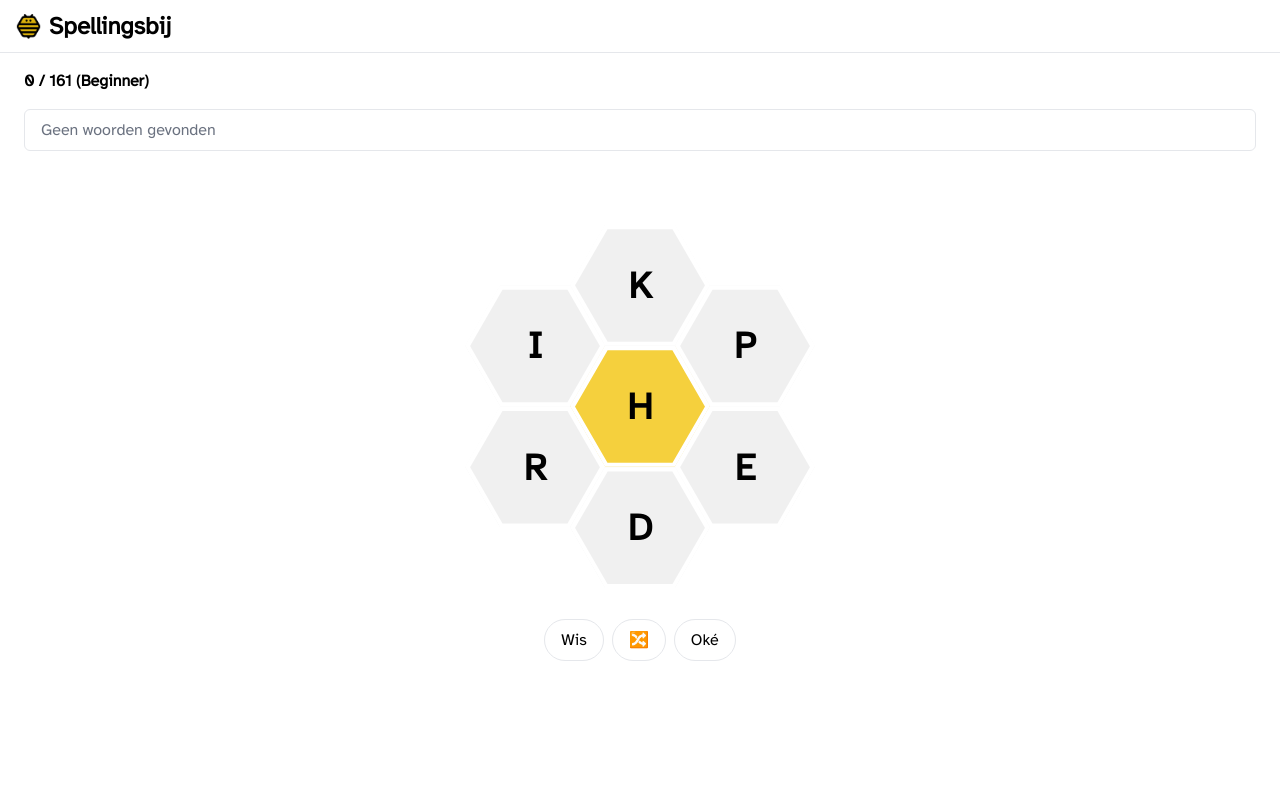
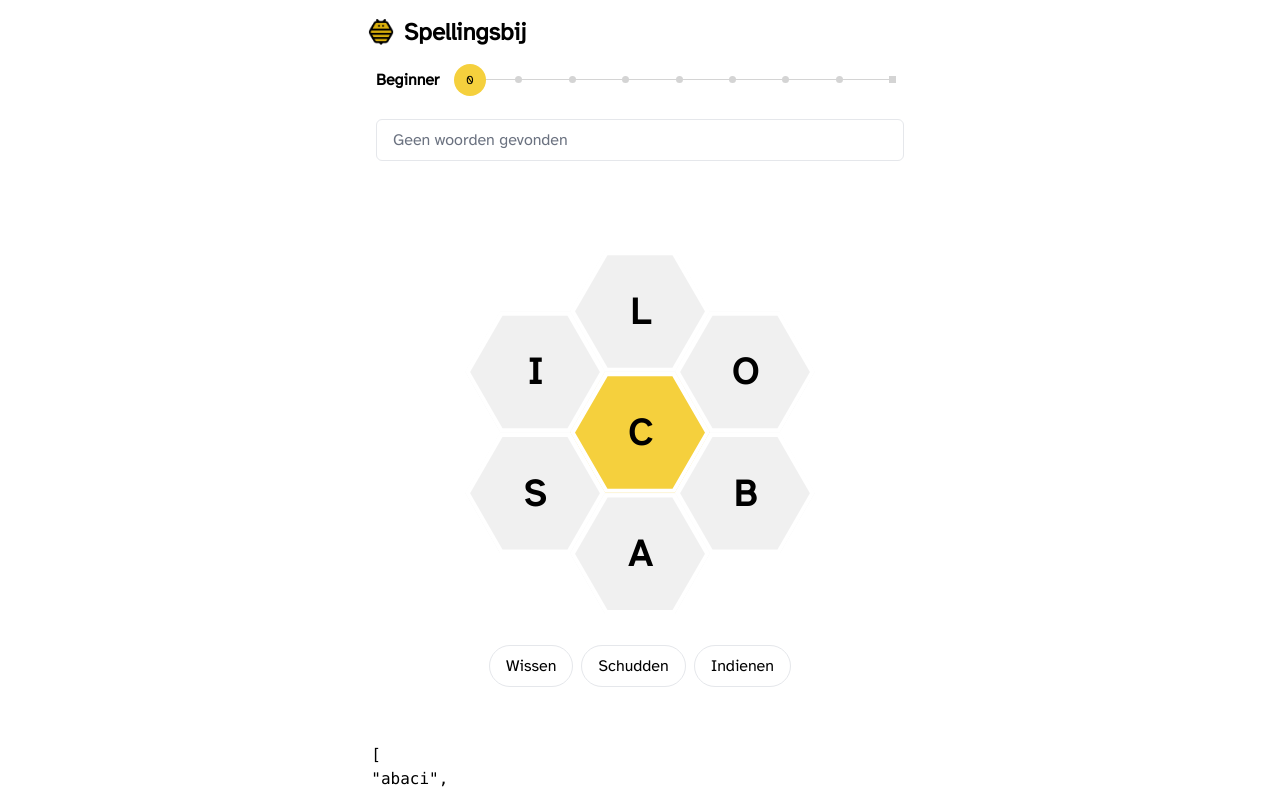
Before and after one commit to Coretteket/spellingsbij, a SvelteKit app: page / in a window 1280 px wide. Shown: the top 793 px of the page. Built offline with nearby package versions, Linux system fonts and the light colour scheme.

Commit message:
progress bar

```diff
--- a/package.json
+++ b/package.json
@@ -23,13 +23,13 @@
     "clsx": "^2.1.0",
     "eslint": "^8.57.0",
     "eslint-config-prettier": "^9.1.0",
-    "eslint-plugin-svelte": "2.36.0-next.10",
+    "eslint-plugin-svelte": "2.36.0-next.12",
     "eslint-plugin-tailwindcss": "^3.15.1",
     "postcss": "^8.4.35",
     "prettier": "^3.2.5",
     "prettier-plugin-svelte": "^3.2.2",
     "prettier-plugin-tailwindcss": "^0.5.12",
-    "svelte": "5.0.0-next.78",
+    "svelte": "5.0.0-next.82",
     "svelte-check": "^3.6.7",
     "tailwindcss": "^3.4.1",
     "tslib": "^2.6.2",
--- a/src/lib/random.ts
+++ b/src/lib/random.ts
@@ -3,7 +3,7 @@
 import { dev } from '$app/environment'
 
 export function createDailyRandom() {
-  // if (dev) return Math.random
+  if (dev) return Math.random
   const df = Intl.DateTimeFormat('en', { timeZone: 'Europe/Amsterdam' })
   return createSeededRandom(df.format(new Date()))
 }
--- a/src/lib/score.ts
+++ b/src/lib/score.ts
@@ -1,4 +1,4 @@
 export function getScore(combi: string[], word: string) {
   if (combi.every((l) => word.includes(l))) return word.length + 7
-  return word.length === 4 ? 1 : word.length
+  return word.length <= 4 ? 1 : word.length
 }
--- /dev/null
+++ b/src/routes/+layout.svelte
@@ -0,0 +1,15 @@
+<script lang="ts">
+  import '@fontsource/atkinson-hyperlegible'
+  import '../app.css'
+
+  const { children } = $props()
+</script>
+
+<main class="mx-auto max-w-xl">
+  <header class="flex items-center gap-2.5 px-4 py-4">
+    <img src="/logo.png" width={26} height={26} alt="" />
+    <h1 class="text-2xl font-bold">Spellingsbij</h1>
+  </header>
+
+  {@render children()}
+</main>
--- a/src/routes/+page.svelte
+++ b/src/routes/+page.svelte
@@ -1,8 +1,6 @@
 <script lang="ts">
-  import '@fontsource/atkinson-hyperlegible'
-  import '../app.css'
-
   import Hive from './hive.svelte'
+  import Progress from './progress.svelte'
 
   import { getScore } from '$lib/score'
   import { shuffle } from '$lib/util'
@@ -16,21 +14,6 @@
   const score = $derived(
     foundWords.reduce((score, word) => score + getScore(data.letters, word), 0)
   )
-
-  const ranks = [0, 3.2, 7.2, 12.2, 23.2, 35.2, 56.2, 72.2, 100]
-  const rankNames = [
-    'Beginner',
-    'Starter',
-    'Op weg',
-    'Netjes',
-    'Goed',
-    'Mooi',
-    'Geweldig',
-    'Fantastisch',
-    'Geniaal'
-  ] as const
-
-  const rank = $derived(rankNames[ranks.findLastIndex((r) => score / data.maxScore >= r / 100)])
 
   let otherLetters = $state(data.letters.filter((l) => l !== data.letter))
   $effect(() => void (otherLetters = data.letters.filter((l) => l !== data.letter)))
@@ -68,14 +51,9 @@
 
 <svelte:window onkeydown={onKeydown} />
 
-<header class="flex items-center gap-2 border-b border-gray-200 px-4 py-2.5">
-  <img src="/logo.png" width={25} height={25} alt="" />
-  <h1 class="text-2xl font-bold">Spellingsbij</h1>
-</header>
+<Progress {score} maxScore={data.maxScore} />
 
-<b class="mx-6 my-4 block">{score} / {data.maxScore} ({rank})</b>
-
-<div class="mx-6 my-4 line-clamp-1 flex gap-2 rounded-md border border-gray-200 px-4 py-2">
+<div class="mx-6 my-6 line-clamp-1 flex gap-2 rounded-md border border-gray-200 px-4 py-2">
   {#each foundWords as word}
     <span class="capitalize">{word.replace('ij', 'ĳ')}</span>
   {/each}
@@ -84,7 +62,7 @@
   {/if}
 </div>
 
-<div class="mx-auto my-4 flex h-10 w-max items-center">
+<div class="mx-auto my-6 flex h-10 w-max items-center">
   <div class="mr-1">
     {#each word as letter}
       <span
@@ -102,10 +80,14 @@
 <Hive {letters} {onPress} class="mx-auto my-4 w-[350px]" />
 
 <div class="mx-auto my-8 flex w-fit gap-2">
-  <button onclick={onDelete} class="rounded-full border px-4 py-2">Wis</button>
-  <button onclick={onShuffle} class="rounded-full border px-4 py-2">&#x1f500;</button>
-  <button onclick={onSubmit} class="rounded-full border px-4 py-2">Oké</button>
+  <button onclick={onDelete} class="rounded-full border px-4 py-2">Wissen</button>
+  <button onclick={onShuffle} class="rounded-full border px-4 py-2">Schudden</button>
+  <button onclick={onSubmit} class="rounded-full border px-4 py-2">Indienen</button>
 </div>
+
+<pre>
+  {JSON.stringify(data.answers, null, 2)}
+</pre>
 
 <style>
   @keyframes blink {
--- /dev/null
+++ b/src/routes/progress.svelte
@@ -0,0 +1,56 @@
+<script lang="ts">
+  import clsx from 'clsx'
+
+  type Props = { score: number; maxScore: number }
+  let { score, maxScore }: Props = $props()
+
+  const ranks = [0, 3.2, 7.2, 12.2, 23.2, 35.2, 56.2, 72.2, 100] as const
+  const rankNames = [
+    'Beginner',
+    'Op weg',
+    'Netjes',
+    'Prima',
+    'Goed',
+    'Mooi',
+    'Super',
+    'Geweldig',
+    'Geniaal'
+  ] as const
+
+  const rankIndex = $derived(ranks.findLastIndex((r) => score / maxScore >= r / 100))
+
+  const style = $derived(`
+    left: ${(rankIndex / (ranks.length - 1)) * 100}%;
+    transform: translateX(${(-rankIndex / (ranks.length - 1)) * 100}%)
+  `)
+</script>
+
+<div class="mx-6 flex items-center justify-stretch">
+  <div class="w-[78px]">
+    <b>{rankNames[rankIndex]}</b>
+  </div>
+  <div class="relative flex-1 py-3">
+    <div class="flex justify-between px-2">
+      <div class="absolute inset-x-3 my-[3px] h-[1px] rounded-full bg-neutral-300"></div>
+      <div
+        class="absolute inset-x-3 my-[3px] h-[1px] origin-left rounded-full bg-[rgb(245,208,61)] transition-all"
+        style="transform: scaleX({(rankIndex / (ranks.length - 1)) * 100}%)"
+      ></div>
+      {#each ranks as _, i}
+        <div
+          class={clsx(
+            'z-10 aspect-square w-[7px] transition-all',
+            i < ranks.length - 1 && 'rounded-full',
+            i <= rankIndex ? 'bg-[rgb(245,208,61)]' : 'bg-neutral-300'
+          )}
+        ></div>
+      {/each}
+    </div>
+    <div
+      class="absolute top-0 z-20 flex aspect-square w-8 items-center justify-center rounded-full bg-[rgb(245,208,61)] text-xs transition-all"
+      {style}
+    >
+      {score}
+    </div>
+  </div>
+</div>
```
Also changed, not shown: 1 other file (tests, documents, lock files or other folders).
